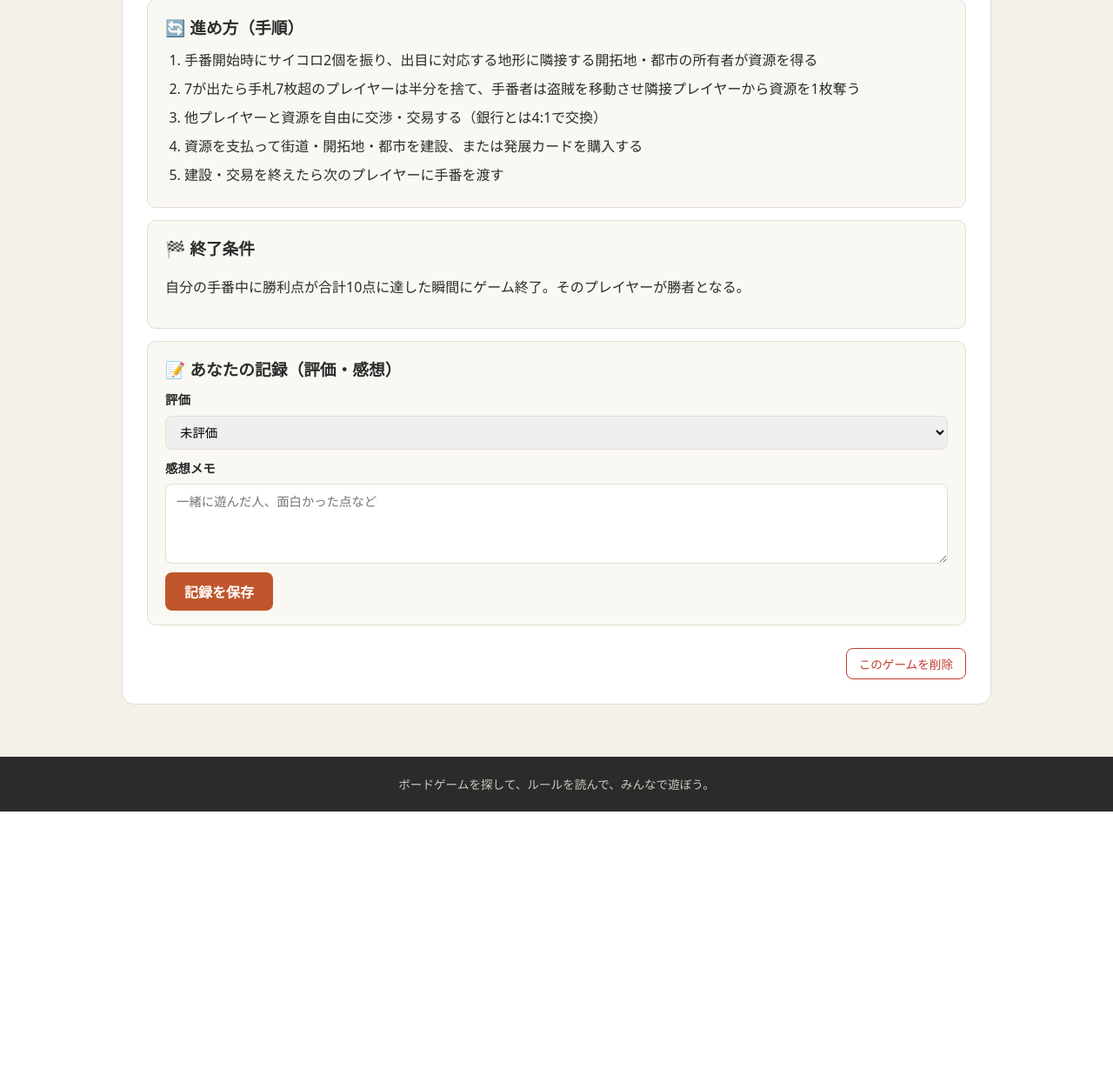
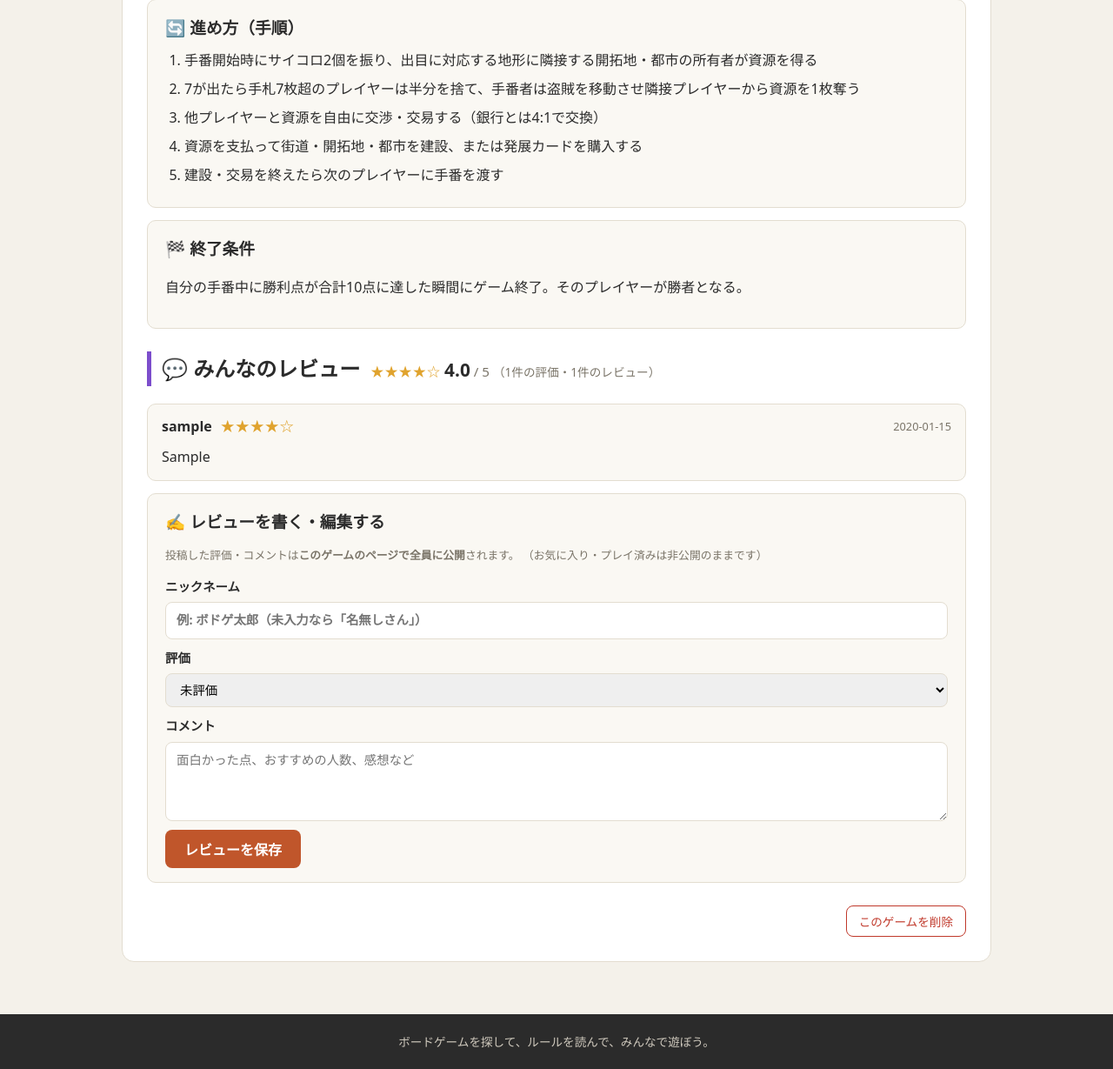
Before and after one commit to Indojineriri/-test, a Flask app: page /game/1 in a window 1280 px wide. Shown: the part 960-2189 px from the top of the page at 87% size. Before the commit the page ends 1893 px from the top, so only its background shows below. Run offline with Flask 3, Linux system fonts and the light colour scheme; tables that the repository leaves empty hold one stand-in row (values such as "Sample post").

Commit message:
Add public reviews (rating + comment + nickname)
これまで自分専用だった評価・メモを『みんなに見える公開レビュー』に変更:
- UserGameRecord に nickname 列を追加。レビュー保存時にニックネームを
  入力し、Cookieに記憶して次回自動入力。未入力は『名無しさん』表示。
- 詳細ページに『みんなのレビュー』欄を追加。全員の評価・コメントを新しい順に
  一覧表示し、平均★と件数(評価数/レビュー数)を表示。自分の投稿には
  『あなた』タグを表示。
- お気に入り・プレイ済みフラグは引き続き非公開(本人のみ)。
- 旧DBに nickname 列が無くても起動時に自動 ALTER TABLE。updated_at が
  無い古い行でも落ちないようテンプレートをガード。
- 2ユーザーでの相互表示・平均計算、旧DB互換、新規DB全ページ200を確認。

https://claude.ai/code/session_016LFjPAouizvzRYVviGYgtn

```diff
--- a/boardgame/app.py
+++ b/boardgame/app.py
@@ -29,6 +29,7 @@ import storage
 from models import Game, Participant, PlaySession, UserGameRecord, db
 
 CLIENT_COOKIE = "bg_client_id"
+NICK_COOKIE = "bg_nickname"
 
 BASE_DIR = os.path.abspath(os.path.dirname(__file__))
 
@@ -116,6 +117,15 @@ def _migrate_schema() -> None:
             with db.engine.begin() as conn:
                 conn.execute(text(
                     "ALTER TABLE games ADD COLUMN image_url VARCHAR(800) DEFAULT ''"
+                ))
+
+    # user_game_records.nickname (added with public reviews)
+    if "user_game_records" in existing_tables:
+        cols = {c["name"] for c in inspector.get_columns("user_game_records")}
+        if "nickname" not in cols:
+            with db.engine.begin() as conn:
+                conn.execute(text(
+                    "ALTER TABLE user_game_records ADD COLUMN nickname VARCHAR(60) DEFAULT ''"
                 ))
 
 
@@ -314,7 +324,28 @@ def register_routes(app: Flask) -> None:
         record = UserGameRecord.query.filter_by(
             client_id=g.client_id, game_id=game_id
         ).first()
-        return render_template("detail.html", game=game, record=record)
+
+        # Public reviews = everyone's records that carry a rating and/or comment.
+        review_rows = (
+            UserGameRecord.query.filter_by(game_id=game_id)
+            .order_by(UserGameRecord.updated_at.desc())
+            .all()
+        )
+        reviews = [r for r in review_rows if r.is_review]
+        ratings = [r.rating for r in reviews if r.rating]
+        avg_rating = round(sum(ratings) / len(ratings), 1) if ratings else None
+
+        return render_template(
+            "detail.html",
+            game=game,
+            record=record,
+            reviews=reviews,
+            review_count=len(reviews),
+            rating_count=len(ratings),
+            avg_rating=avg_rating,
+            my_nickname=request.cookies.get(NICK_COOKIE, ""),
+            my_client_id=g.client_id,
+        )
 
     # --- favorite / played records (per browser, no login) ------------------
     @app.route("/game/<int:game_id>/favorite", methods=["POST"])
@@ -337,17 +368,29 @@ def register_routes(app: Flask) -> None:
 
     @app.route("/game/<int:game_id>/record", methods=["POST"])
     def save_record(game_id):
-        """Save rating + memo (and implicitly mark as played)."""
+        """Save a public review (rating + comment + nickname).
+
+        The rating/comment are shown to everyone on the game page; favorite and
+        played flags on the same record stay private.
+        """
         Game.query.get_or_404(game_id)
         rec = _get_or_create_record(g.client_id, game_id)
         rating = request.form.get("rating", type=int)
         rec.rating = rating if rating and 1 <= rating <= 5 else None
         rec.memo = (request.form.get("memo") or "").strip()
+        nickname = (request.form.get("nickname") or "").strip()[:60]
+        rec.nickname = nickname
         if rec.rating or rec.memo:
             rec.played = True  # 評価/感想があるなら遊んだとみなす
         _cleanup_or_commit(rec)
-        flash("記録を保存しました。", "ok")
-        return redirect(url_for("game_detail", game_id=game_id))
+        flash("レビューを保存しました。", "ok")
+
+        resp = redirect(url_for("game_detail", game_id=game_id))
+        # Remember the nickname so it auto-fills next time.
+        if nickname:
+            resp.set_cookie(NICK_COOKIE, nickname,
+                            max_age=60 * 60 * 24 * 365 * 5, samesite="Lax")
+        return resp
 
     @app.route("/game/add", methods=["GET", "POST"])
     def add_game():
--- a/boardgame/models.py
+++ b/boardgame/models.py
@@ -151,7 +151,8 @@ class UserGameRecord(db.Model):
     favorite = db.Column(db.Boolean, default=False)
     played = db.Column(db.Boolean, default=False)
     rating = db.Column(db.Integer)        # 1..5, optional
-    memo = db.Column(db.Text, default="")  # 感想メモ
+    memo = db.Column(db.Text, default="")  # 感想（公開レビュー本文）
+    nickname = db.Column(db.String(60), default="")  # 公開レビューの表示名
     updated_at = db.Column(db.DateTime, default=datetime.utcnow,
                            onupdate=datetime.utcnow)
 
@@ -166,3 +167,12 @@ class UserGameRecord(db.Model):
             and not self.rating
             and not (self.memo or "").strip()
         )
+
+    @property
+    def is_review(self) -> bool:
+        """A public review = has a star rating and/or a written comment."""
+        return bool(self.rating or (self.memo or "").strip())
+
+    @property
+    def display_name(self) -> str:
+        return (self.nickname or "").strip() or "名無しさん"
--- a/boardgame/static/style.css
+++ b/boardgame/static/style.css
@@ -99,6 +99,23 @@ main.wrap { padding-top: 28px; padding-bottom: 60px; min-height: 70vh; }
 .my-record label { display: flex; flex-direction: column; gap: 5px; font-weight: 700; font-size: .9rem; }
 .my-record select, .my-record textarea { padding: 8px 12px; border: 1px solid var(--line); border-radius: 8px; font: inherit; font-weight: 400; }
 .my-record .btn-primary { align-self: flex-start; padding: 10px 22px; }
+.my-record input[type=text] { padding: 8px 12px; border: 1px solid var(--line); border-radius: 8px; font: inherit; }
+
+.reviews { margin-top: 26px; }
+.reviews h2 { border-left: 5px solid #7c4dcc; padding-left: 12px; display: flex; flex-wrap: wrap; align-items: baseline; gap: 12px; }
+.review-summary { font-size: .95rem; font-weight: 400; color: var(--muted); }
+.avg-stars { color: #e0a32e; letter-spacing: 1px; }
+.review-summary strong { font-size: 1.3rem; color: var(--ink); }
+.review-meta { font-size: .85rem; }
+.review-list { list-style: none; padding: 0; margin: 14px 0 0; }
+.review-item { background: #faf8f3; border: 1px solid var(--line); border-radius: 10px; padding: 12px 16px; margin-bottom: 10px; }
+.review-item.mine { background: #f3ecff; border-color: #d6c6ef; }
+.review-head { display: flex; align-items: center; gap: 10px; flex-wrap: wrap; }
+.review-name { font-weight: 700; }
+.you-tag { background: #7c4dcc; color: #fff; font-size: .7rem; padding: 1px 7px; border-radius: 10px; margin-left: 6px; }
+.review-stars { color: #e0a32e; letter-spacing: 1px; }
+.review-date { color: var(--muted); font-size: .8rem; margin-left: auto; }
+.review-body { margin: 8px 0 0; white-space: pre-wrap; }
 .detail-head { display: flex; justify-content: space-between; align-items: flex-start; gap: 16px; }
 .detail-head h1 { margin: 0; font-size: 1.8rem; }
 .detail-head .en { color: var(--muted); margin: 4px 0 0; }
--- a/boardgame/templates/detail.html
+++ b/boardgame/templates/detail.html
@@ -86,9 +86,46 @@
     </div>
   </section>
 
+  <section class="reviews">
+    <h2>
+      💬 みんなのレビュー
+      <span class="review-summary">
+        {% if avg_rating %}
+          <span class="avg-stars">{{ '★' * (avg_rating|round(0,'floor')|int) }}{{ '☆' * (5 - (avg_rating|round(0,'floor')|int)) }}</span>
+          <strong>{{ avg_rating }}</strong> / 5
+          <span class="review-meta">（{{ rating_count }}件の評価・{{ review_count }}件のレビュー）</span>
+        {% else %}
+          <span class="review-meta">まだレビューはありません</span>
+        {% endif %}
+      </span>
+    </h2>
+
+    {% if reviews %}
+    <ul class="review-list">
+      {% for r in reviews %}
+      <li class="review-item {% if r.client_id == my_client_id %}mine{% endif %}">
+        <div class="review-head">
+          <span class="review-name">{{ r.display_name }}{% if r.client_id == my_client_id %}<span class="you-tag">あなた</span>{% endif %}</span>
+          {% if r.rating %}<span class="review-stars">{{ '★' * r.rating }}{{ '☆' * (5 - r.rating) }}</span>{% endif %}
+          {% if r.updated_at %}<span class="review-date">{{ r.updated_at.strftime('%Y-%m-%d') }}</span>{% endif %}
+        </div>
+        {% if r.memo %}<p class="review-body">{{ r.memo }}</p>{% endif %}
+      </li>
+      {% endfor %}
+    </ul>
+    {% endif %}
+  </section>
+
   <section class="rule-block my-record">
-    <h3>📝 あなたの記録（評価・感想）</h3>
+    <h3>✍️ レビューを書く・編集する</h3>
+    <p class="hint">投稿した評価・コメントは<strong>このゲームのページで全員に公開</strong>されます。
+      （お気に入り・プレイ済みは非公開のままです）</p>
     <form method="post" action="{{ url_for('save_record', game_id=game.id) }}">
+      <label class="nick-label">ニックネーム
+        <input type="text" name="nickname" maxlength="60"
+               value="{{ (record.nickname if record and record.nickname else my_nickname) }}"
+               placeholder="例: ボドゲ太郎（未入力なら「名無しさん」）">
+      </label>
       <label class="rating-label">評価
         <select name="rating">
           <option value="">未評価</option>
@@ -99,10 +136,10 @@
           {% endfor %}
         </select>
       </label>
-      <label class="memo-label">感想メモ
-        <textarea name="memo" rows="3" placeholder="一緒に遊んだ人、面白かった点など">{{ record.memo if record else '' }}</textarea>
+      <label class="memo-label">コメント
+        <textarea name="memo" rows="3" placeholder="面白かった点、おすすめの人数、感想など">{{ record.memo if record else '' }}</textarea>
       </label>
-      <button type="submit" class="btn-primary">記録を保存</button>
+      <button type="submit" class="btn-primary">レビューを保存</button>
       {% if record and record.updated_at %}
         <span class="hint">最終更新: {{ record.updated_at.strftime('%Y-%m-%d %H:%M') }}</span>
       {% endif %}
```
